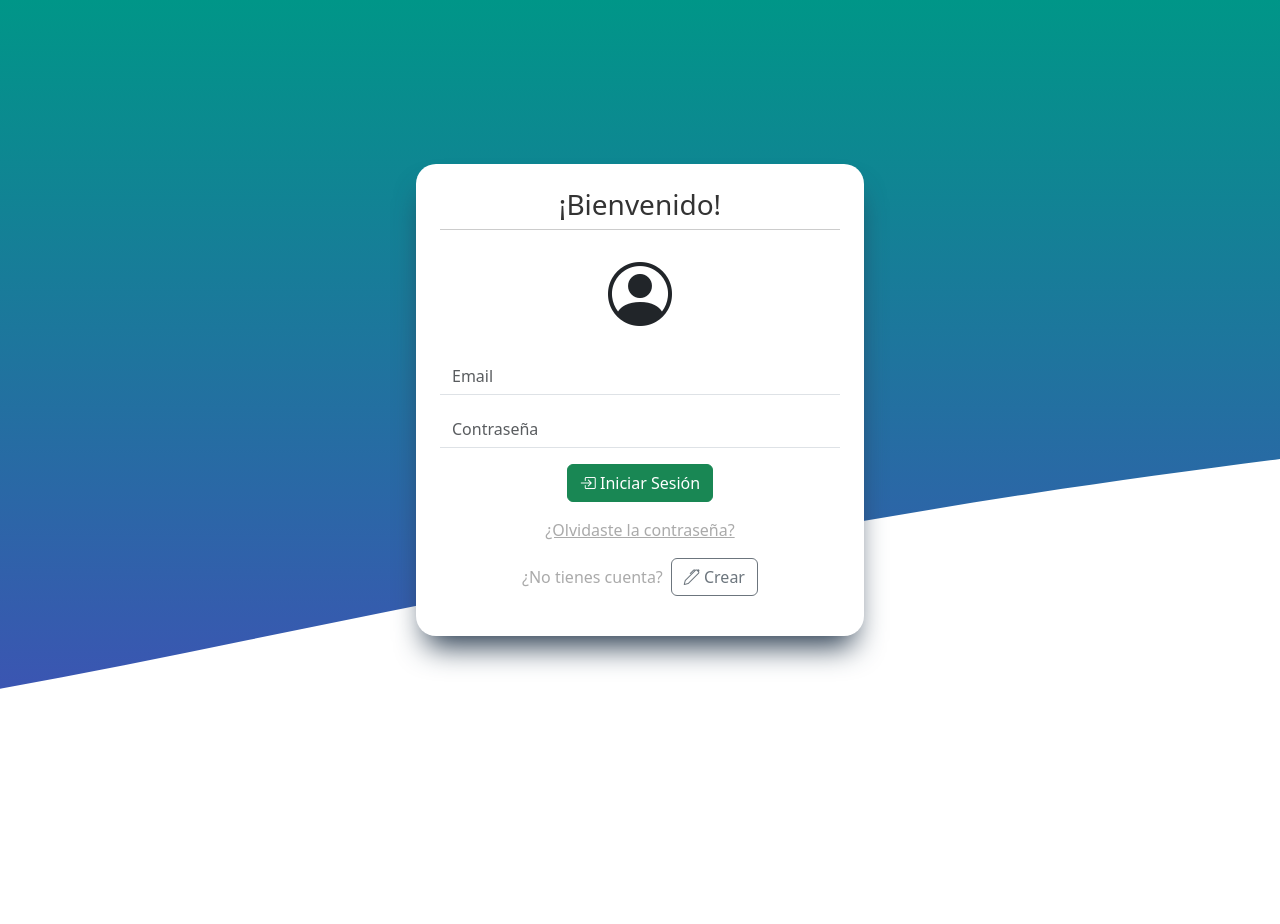
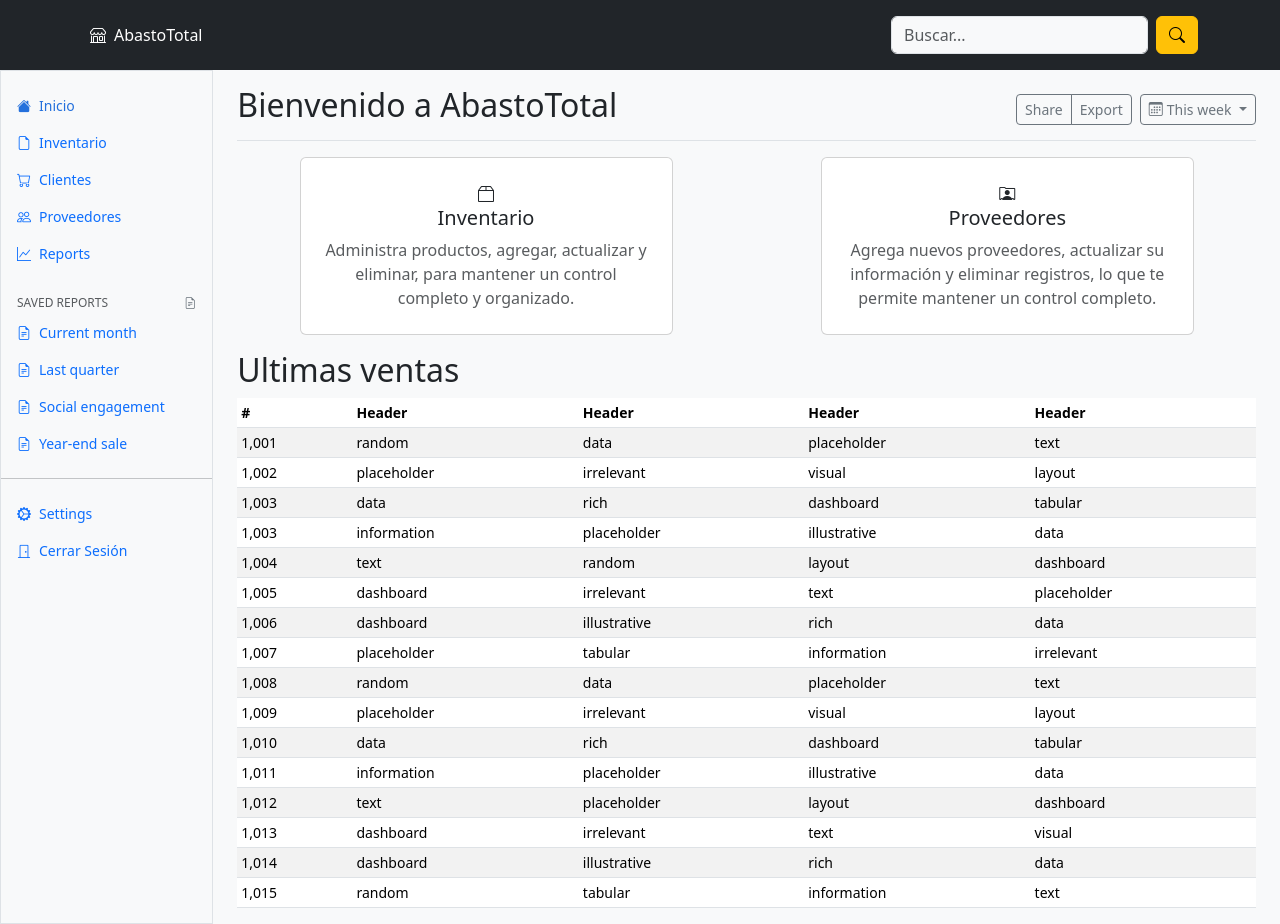
Before and after one commit to Erick-Hernandez-Ortega/AbastoTotal, an Angular app: page /dashboard in a window 1280 px wide. Before the commit this address led to /login. Before the commit the page ends 800 px from the top, so only its background shows below. Built offline with nearby package versions, Linux system fonts and the light colour scheme.

Commit message:
Se da una nueva visualizacion al dashboard

```diff
--- a/src/app/components/dashboard/dashboard.component.css
+++ b/src/app/components/dashboard/dashboard.component.css
@@ -22,3 +22,7 @@
 .sidebar-heading {
   font-size: 0.75rem;
 }
+
+.pointer {
+  cursor: pointer;
+}
--- a/src/app/components/dashboard/dashboard.component.html
+++ b/src/app/components/dashboard/dashboard.component.html
@@ -93,14 +93,31 @@
       </div>
     </div>
 
-    <main class="col-md-9 ms-sm-auto col-lg-10 px-md-4">
+    <main class="col-md-9 ms-sm-auto col-lg-10 px-md-4 bg-light">
       <div
         class="d-flex justify-content-between flex-wrap flex-md-nowrap align-items-center pt-3 pb-2 mb-3 border-bottom">
-        <h1 class="h2">Dashboard</h1>
+        <h1 class="h2">Bienvenido a AbastoTotal</h1>
         <app-dashboard-toolbar></app-dashboard-toolbar>
       </div>
 
-      <canvas class="my-4 w-100" id="myChart" width="900" height="380"></canvas>
+      <div class="row mb-3">
+        <div class="col d-flex justify-content-center">
+          <div class="card w-75 text-center p-4 pointer h-100 " (click)="redirectToTheView('/inventory')">
+            <i class="bi bi-box2"></i>
+            <h5>Inventario</h5>
+            <span class="text-muted">Administra productos, agregar, actualizar y eliminar, para mantener un control
+              completo y organizado.</span>
+          </div>
+        </div>
+        <div class="col d-flex justify-content-center">
+          <div class="card w-75 text-center p-4 pointer h-100" (click)="redirectToTheView('/suppliers')">
+            <i class="bi bi-person-rolodex"></i>
+            <h5>Proveedores</h5>
+            <span class="text-muted">Agrega nuevos proveedores, actualizar su información y eliminar registros, lo que
+              te permite mantener un control completo.</span>
+          </div>
+        </div>
+      </div>
 
       <h2>Ultimas ventas</h2>
       <app-table-dashboard></app-table-dashboard>
--- a/src/app/components/dashboard/dashboard.component.ts
+++ b/src/app/components/dashboard/dashboard.component.ts
@@ -14,15 +14,14 @@ export class DashboardComponent implements OnInit {
   constructor(private router: Router) {}
 
   ngOnInit() {
-    const auth = getAuth();
-
-    if (auth.currentUser === null) {
-      this.router.navigate(['login']);
-      alert('Inicia sesion primero');
-    }
+    // const auth = getAuth();
+    // if (auth.currentUser === null) {
+    //   this.router.navigate(['login']);
+    //   alert('Inicia sesion primero');
+    // }
   }
 
-  signOut() {
+  signOut(): void {
     const auth = getAuth();
 
     signOut(auth)
@@ -32,7 +31,11 @@ export class DashboardComponent implements OnInit {
         this.router.navigate(['']);
       })
       .catch((error) => {
-        alert(`Hubo un error: ${error}`)
+        alert(`Hubo un error: ${error}`);
       });
   }
+
+  redirectToTheView(view: string) {
+    this.router.navigate([view]);
+  }
 }
```
